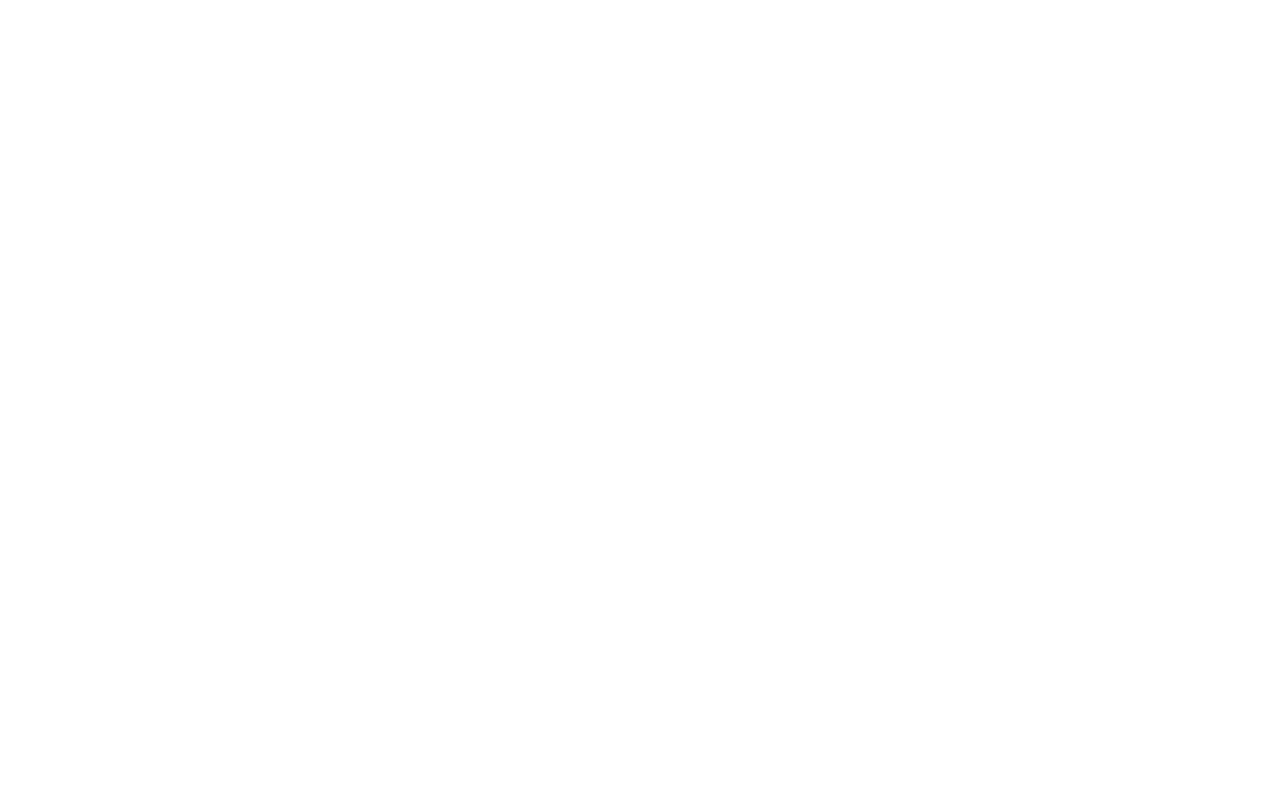
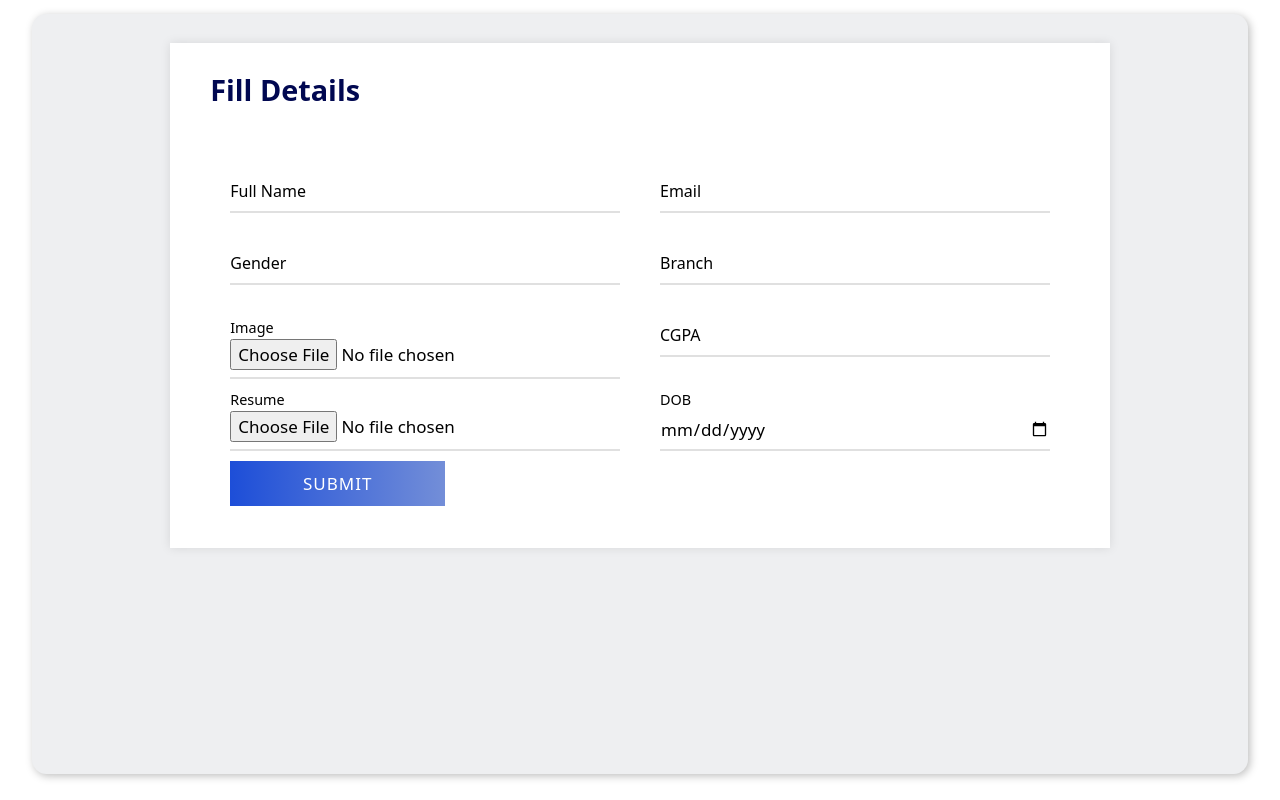
Before and after one commit to NehaRawat22/Recruitedia, a React (Vite) app: page /details in a window 1280 px wide. Before the commit this address had no page. Built offline with nearby package versions, Linux system fonts and the light colour scheme.

Commit message:
Placement Cell Management System

```diff
--- a/src/App.jsx
+++ b/src/App.jsx
@@ -16,6 +16,7 @@
 import Jobs from "./components/Update/Jobs";
 import Drives from "./components/Recents/Drives";
 import Explore from "./components/Recents/Explore";
+import Details from "./components/Details/Details";
 
 function App() {
   return (
@@ -33,6 +34,14 @@
         <Route path="/login" element={<Login />}></Route>
         <Route path="/register" element={<Register />}></Route>
         <Route path="/faq" element={<Faq />}></Route>
+        <Route
+          path="/details"
+          element={
+            <div className="containn">
+              <Details />
+            </div>
+          }
+        ></Route>
         <Route
           path="/dashboard"
           element={
--- /dev/null
+++ b/src/components/Details/Details.jsx
@@ -0,0 +1,167 @@
+import React, { useState } from "react";
+import { useNavigate } from "react-router-dom";
+import "../Update/Jobs.css";
+
+const Details = () => {
+  const [formData, setFormData] = useState({
+    fullName: "",
+    email: "",
+    gender: "",
+    branch: "",
+    dob: "",
+    cgpa: "",
+    image: null,
+    resume: null,
+  });
+
+  const navigate = useNavigate();
+
+  // Handle form input changes
+  const handleChange = (e) => {
+    const { name, value } = e.target;
+    setFormData({ ...formData, [name]: value });
+  };
+
+  // Handle file input changes
+  const handleFileChange = (e) => {
+    const { name, files } = e.target;
+    setFormData({ ...formData, [name]: files[0] });
+  };
+
+  // Handle form submission
+  const handleSubmit = (e) => {
+    e.preventDefault(); // Prevent default form submission
+
+    // Check that all required fields are filled
+    const { fullName, email, gender, branch, dob, cgpa, image, resume } =
+      formData;
+
+    if (
+      fullName &&
+      email &&
+      gender &&
+      branch &&
+      dob &&
+      cgpa &&
+      image &&
+      resume
+    ) {
+      // If all fields are filled, navigate to the dashboard
+      navigate("/dashboard");
+    } else {
+      alert("Please fill all the required fields before submitting.");
+    }
+  };
+
+  return (
+    <div className="mainContent">
+      <div className="containe">
+        <div className="titler">Fill Details</div>
+        <form onSubmit={handleSubmit}>
+          <div className="form-rowed">
+            <div className="input-datas">
+              <input
+                type="text"
+                name="fullName"
+                value={formData.fullName}
+                onChange={handleChange}
+                required
+              />
+              <div className="underliner"></div>
+              <label htmlFor="fullName">Full Name</label>
+            </div>
+            <div className="input-datas">
+              <input
+                type="email"
+                name="email"
+                value={formData.email}
+                onChange={handleChange}
+                required
+              />
+              <div className="underliner"></div>
+              <label htmlFor="email">Email</label>
+            </div>
+          </div>
+          <div className="form-rowed">
+            <div className="input-datas">
+              <input
+                type="text"
+                name="gender"
+                value={formData.gender}
+                onChange={handleChange}
+                required
+              />
+              <div className="underliner"></div>
+              <label htmlFor="gender">Gender</label>
+            </div>
+            <div className="input-datas">
+              <input
+                type="text"
+                name="branch"
+                value={formData.branch}
+                onChange={handleChange}
+                required
+              />
+              <div className="underliner"></div>
+              <label htmlFor="branch">Branch</label>
+            </div>
+          </div>
+          <div className="form-rowed">
+            <div className="input-datas">
+              Image
+              <input
+                type="file"
+                name="image"
+                onChange={handleFileChange}
+                required
+              />
+            </div>
+            <div className="input-datas">
+              <input
+                type="number"
+                name="cgpa"
+                value={formData.cgpa}
+                onChange={handleChange}
+                required
+              />
+              <div className="underliner"></div>
+              <label htmlFor="cgpa">CGPA</label>
+            </div>
+          </div>
+          <div className="form-rowed">
+            <div className="input-datas">
+              Resume
+              <input
+                type="file"
+                name="resume"
+                onChange={handleFileChange}
+                required
+              />
+            </div>
+            <div className="input-datas">
+              DOB
+              <input
+                type="date"
+                name="dob"
+                value={formData.dob}
+                onChange={handleChange}
+                required
+              />
+              <div className="underliner"></div>
+              <label htmlFor="dob"></label>
+            </div>
+
+          </div>
+          <div className="form-rowed submit-btn">
+            <div className="input-datas">
+              <div className="inner"></div>
+              <input type="submit" value="submit" />
+            </div>
+          </div>
+        </form>
+      </div>
+    </div>
+  );
+};
+
+export default Details;
--- a/src/components/Home.jsx
+++ b/src/components/Home.jsx
@@ -38,7 +38,7 @@
               <div className="px-9">
                 <button className="py-12">
                   <Link
-                    to="/dashboard"
+                    to="/details"
                     className="relative inline-flex items-center justify-start px-6 py-3 overflow-hidden font-medium transition-all bg-blue-700 rounded-xl group"
                   >
                     <span className="absolute top-0 right-0 inline-block w-6 h-6 transition-all duration-500 ease-in-out bg-blue-900 rounded group-hover:-mr-4 group-hover:-mt-4">
--- a/src/components/Update/Jobs.css
+++ b/src/components/Update/Jobs.css
@@ -55,6 +55,7 @@
 }
 form .form-rowed .textarea {
   height: 70px;
+  margin: 20px;
 }
 .input-datas input,
 .textarea textarea {
@@ -146,10 +147,6 @@
   z-index: 2;
 }
 @media (max-width: 715px) {
-  .containe {
-    margin: 0 15px;
-    width: fit-content;
-  }
   .containe .text {
     font-size: 12px;
     width: 300px;
@@ -170,10 +167,6 @@
   }
 }
 @media (max-width: 1055px) {
-  .containe {
-    margin: 0 20px;
-    width: fit-content;
-  }
   .containe .text {
     font-size: 15px;
     width: 500px;
--- a/src/components/Update/Jobs.jsx
+++ b/src/components/Update/Jobs.jsx
@@ -33,27 +33,38 @@
               </div>
             </div>
             <div className="form-rowed">
+
               <div className="input-datas">
                 <input type="text" required />
                 <div className="underliner"></div>
-                <label htmlFor="img">Image URL</label>
+                <label htmlFor="img">Location</label>
               </div>
+              <div className="input-datas">
+                  <input type="text" required />
+                  <div className="underliner"></div>
+                  <label htmlFor="">Requirements</label>
+                </div>
             </div>
             <div className="form-rowed">
-              <div className="input-datas textarea">
-                <textarea rows="8" cols="80" required></textarea>
-                <br />
+              <div className="input-datas">
+                  <input type="text" required />
                 <div className="underliner"></div>
-                <label htmlFor="">Write your message</label>
-                <br />
-                <div className="form-rowed submit-btn">
-                  <div className="input-datas">
-                    <div className="inner"></div>
-                    <input type="submit" value="submit" />
-                  </div>
+                <label htmlFor="">Description</label>
+                </div>
+                <div className="input-datas">
+                Image
+                <input type="file" required />
+                <div className="underliner"></div>
+              </div>
+
+
+            </div>
+            <div className="form-rowed submit-btn">
+                <div className="input-datas">
+                  <div className="inner"></div>
+                  <input type="submit" value="submit" />
                 </div>
               </div>
-            </div>
           </form>
         </div>
       </div>
```
